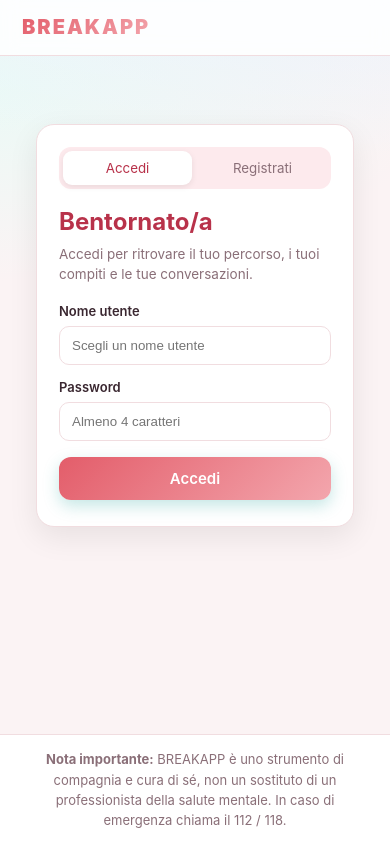
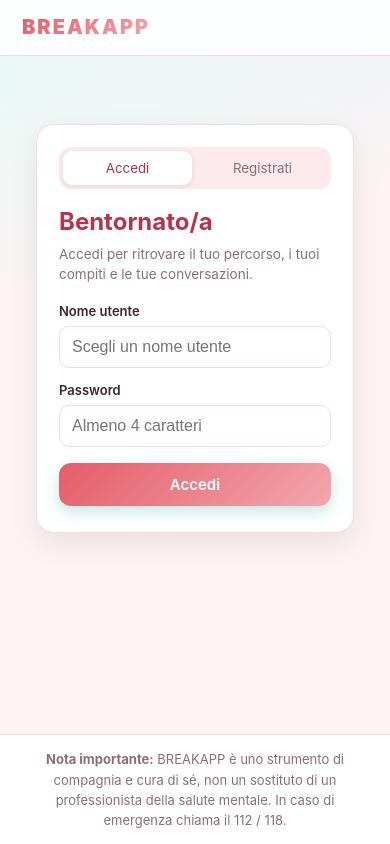
Before and after one commit to rubinmattia09-glitch/breakapp, a React (Vite) app: page / in a window 390 px wide. Built offline with nearby package versions, Linux system fonts and the light colour scheme.

Commit message:
Fix: anti-zoom mobile su input/textarea (font 16px)

```diff
--- a/src/styles.css
+++ b/src/styles.css
@@ -618,3 +618,10 @@
   color: var(--muted); font-size: 13px; cursor: pointer; text-decoration: underline; padding: 6px;
 }
 .rating-later:hover { color: var(--ink); }
+
+/* Anti-zoom su mobile: iOS ingrandisce la pagina quando un campo ha font < 16px.
+   Con 16px su input/textarea su schermi piccoli lo zoom automatico non scatta più
+   (né nella schermata di accesso, né nella chat/diario). */
+@media (max-width: 640px) {
+  input, textarea, select { font-size: 16px !important; }
+}
```
